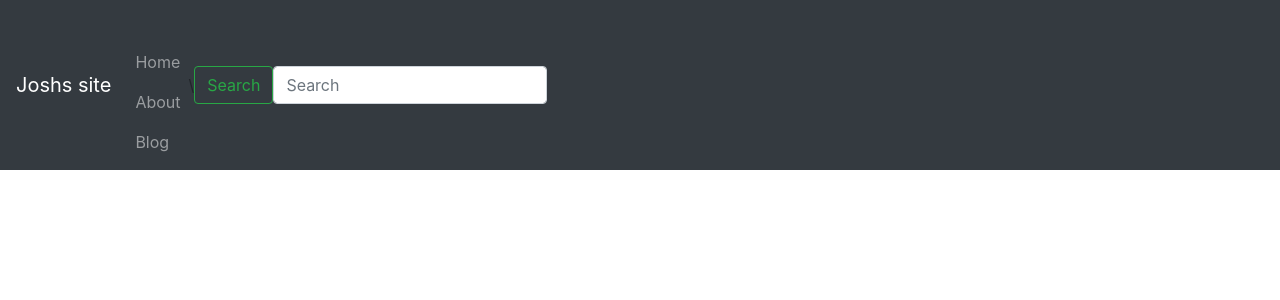
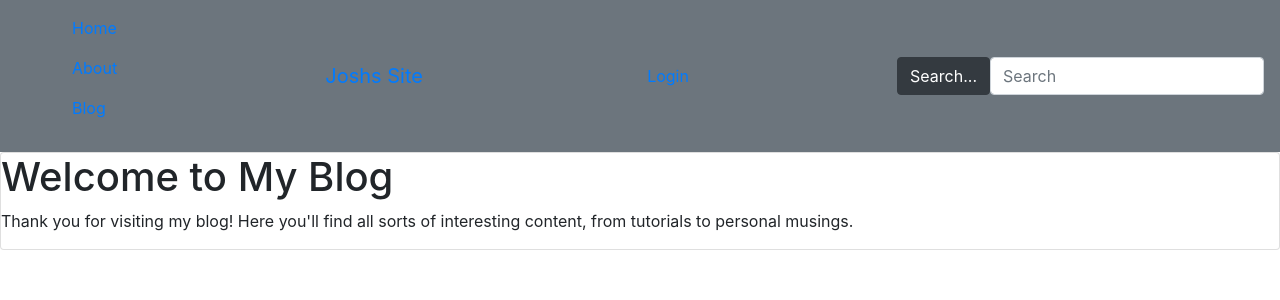
Before and after one commit to jnichols20091/Joshsite, a Flask app: page / in a window 1280 px wide. Shown: the top 300 px of the page. Run offline with Flask 3, Linux system fonts and the light colour scheme.

Commit message:
htmlformatting

```diff
--- a/app.py
+++ b/app.py
@@ -10,6 +10,11 @@ def home():
 @app.route('/about')
 def about():
     return render_template('about.html')
+
+
+@app.route('/login')
+def login():
+    return render_template('login.html')
 
 @app.route('/blog')
 def blog():
--- a/static/css/main.css
+++ b/static/css/main.css
@@ -3,7 +3,16 @@ li {
 }
 #searchbar{
     flex-flow: row-reverse;
+    float: right;
+    margin-right: 0px;
+    position: relative;
 }
 #navitems{
     flex-direction: column;
 }
+#navbar{
+    width: 100% !important;
+}
+#link{
+    background: ;
+}
--- a/templates/base.html
+++ b/templates/base.html
@@ -1,38 +1,34 @@
 <!DOCTYPE html>
-<html>
+<html xmlns="http://www.w3.org/1999/html">
     <head>
         <title>{% block title %}{% endblock %} - My Blog</title>
         <link rel="stylesheet" href="https://cdn.jsdelivr.net/npm/bootstrap@4.3.1/dist/css/bootstrap.min.css" integrity="sha384-ggOyR0iXCbMQv3Xipma34MD+dH/1fQ784/j6cY/iJTQUOhcWr7x9JvoRxT2MZw1T" crossorigin="anonymous">
         <link rel="stylesheet" href="{{ url_for('static', filename='css/main.css') }}">
     </head>
     <body>
-        <header>
-            <div class="container">
-            <nav class="navbar fixed-top navbar-expand-xl navbar-dark bg-dark">
-                <a class = "navbar-brand" href="{{ url_for('home') }}">Joshs site
-                    <ul class="navbar-nav" id="navitems">
-                        <li class="nav-item"><a class="nav-link" href="{{ url_for('home') }}">Home</a></li>
-                        <li class="nav-item"><a class="nav-link" href="{{ url_for('about') }}">About</a></li>
-                        <li class="nav-item"><a class="nav-link" href="{{ url_for('blog') }}">Blog</a></li>
-                    </ul>     \
-                    <form class="form-inline my-2 my-lg-0" id="searchbar" action="{{ url_for('search') }}">
-                        <input class="form-control mr-sm-2" type="search" placeholder="Search" aria-label="Search" name="q">
-                        <button class="btn btn-outline-success my-2 my-sm-0" type="submit">Search</button>
-                    </form>
-                </a>
+    <nav class="navbar-xl navbar bg-secondary" id="navbar">
+                            <ul class="list-group-flush">
+                            <a class="nav-link" href="{{ url_for('home') }}">Home</a>
+                            <a class="nav-link" href="{{ url_for('about') }}">About</a>
+                            <a class="nav-link" href="{{ url_for('blog') }}">Blog</a>
+                            </ul>
+        <a class="navbar-brand" href="{{ url_for('home') }}">Joshs Site</a>
+        <a class="nav-link" href="{{ url_for('login') }}">Login</a>
+        <div class=".col-xs-6 .col-md-4">
+        <form class="form-inline" id="searchbar" action="{{ url_for('search') }}">
+            <input class="form-control" type="search" placeholder="Search" aria-label="Search" name="q">
+            <button type="button" button class="btn btn-dark" type="submit">Search...</button></form></div>
+    </nav>
 
-
-            </nav>
-            </div>
-        </header>
-        <main>
-            {% block content %}{% endblock %}
-        </main>
+        <div class="card">
+            <main>
+                {% block content %}{% endblock %}
+            </main>
 {#        <footer>#}
 {#            <p>Copyright &copy; {% now 'local' | date('%Y') %}#}
 {#        </footer>#}
         <script src="https://code.jquery.com/jquery-3.3.1.slim.min.js" integrity="sha384-q8i/X+965DzO0rT7abK41JStQIAqVgRVzpbzo5smXKp4YfRvH+8abtTE1Pi6jizo" crossorigin="anonymous"></script>
         <script src="https://cdn.jsdelivr.net/npm/popper.js@1.14.7/dist/umd/popper.min.js" integrity="sha384-UO2eT0CpHqdSJQ6hJty5KVphtPhzWj9WO1clHTMGa3JDZwrnQq4sF86dIHNDz0W1" crossorigin="anonymous"></script>
         <script src="https://cdn.jsdelivr.net/npm/bootstrap@4.3.1/dist/js/bootstrap.min.js" integrity="sha384-JjSmVgyd0p3pXB1rRibZUAYoIIy6OrQ6VrjIEaFf/nJGzIxFDsf4x0xIM+B07jRM" crossorigin="anonymous"></script>
-    </body>
+    </div></body>
 </html>
--- a/templates/home.html
+++ b/templates/home.html
@@ -1,5 +1,4 @@
 {% extends "base.html" %}
-
 {% block content %}
     <h1>Welcome to My Blog</h1>
     <p>Thank you for visiting my blog! Here you'll find all sorts of interesting content, from tutorials to personal musings.</p>
```
Also changed, not shown: templates/login.html (added, +10 -0 lines), static/Image/loupe.png (added).
